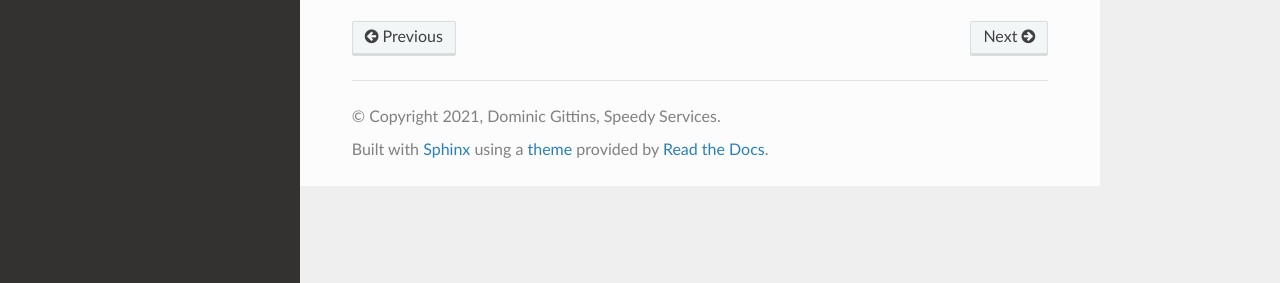
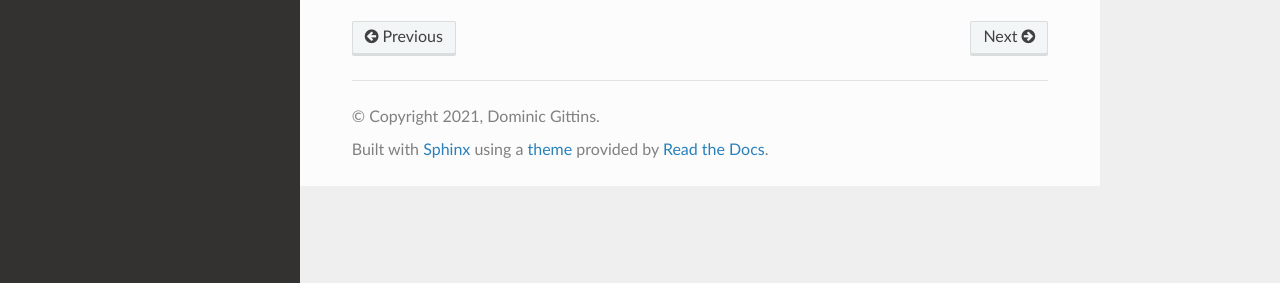
Before and after one commit to comdotdom/SmartSheets, a Sphinx documentation site: the page built from docs/source/python_code.rst, in a window 1280 px wide. Shown: the part 614-897 px from the top of the page. Built offline with Sphinx 7.4.7 and the Read the Docs theme 2.0.0, drawn with Linux system fonts in a browser that asks for light colours.

Commit message:
remove client company's name

```diff
--- a/docs/source/conf.py
+++ b/docs/source/conf.py
@@ -18,7 +18,7 @@ sys.path.insert(0, os.path.abspath('../..'))
 # -- Project information -----------------------------------------------------
 
 project = 'Smartsheets Audit'
-copyright = '2021, Dominic Gittins, Speedy Services'
+copyright = '2021, Dominic Gittins'
 author = 'Dominic Gittins'
 
 # The full version, including alpha/beta/rc tags
--- a/docs/source/python_code.rst
+++ b/docs/source/python_code.rst
@@ -7,5 +7,5 @@ Python Module
 .. todo:: For the Audit user ... write back to SmartsheetAudit workspace,
           creating a folder for each workspace containing the audit results - sheet audit, board audit, report audit
 
-.. automodule:: SpeedySheets
+.. automodule:: SmartsheetAudit
    :members:
```
